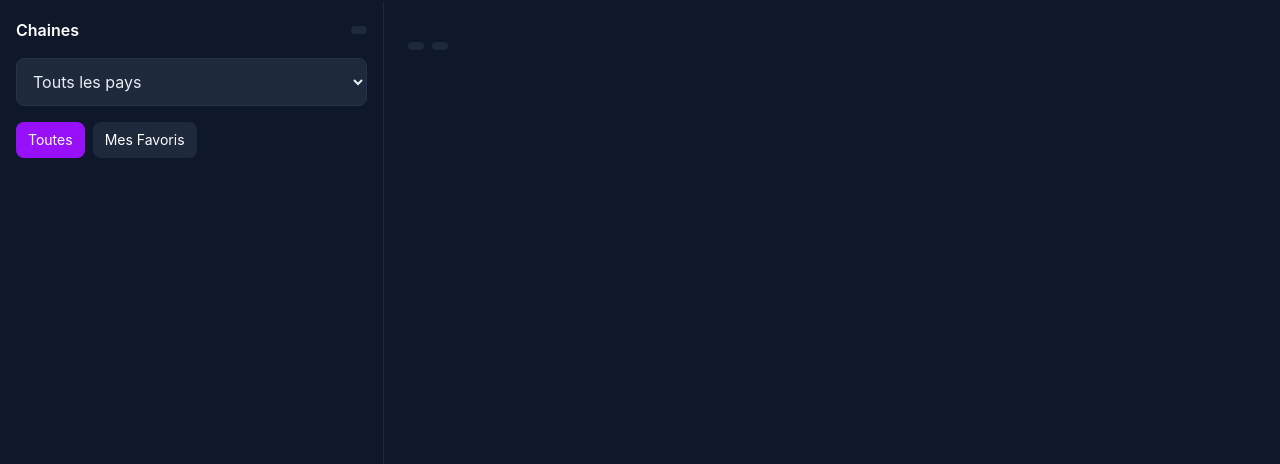
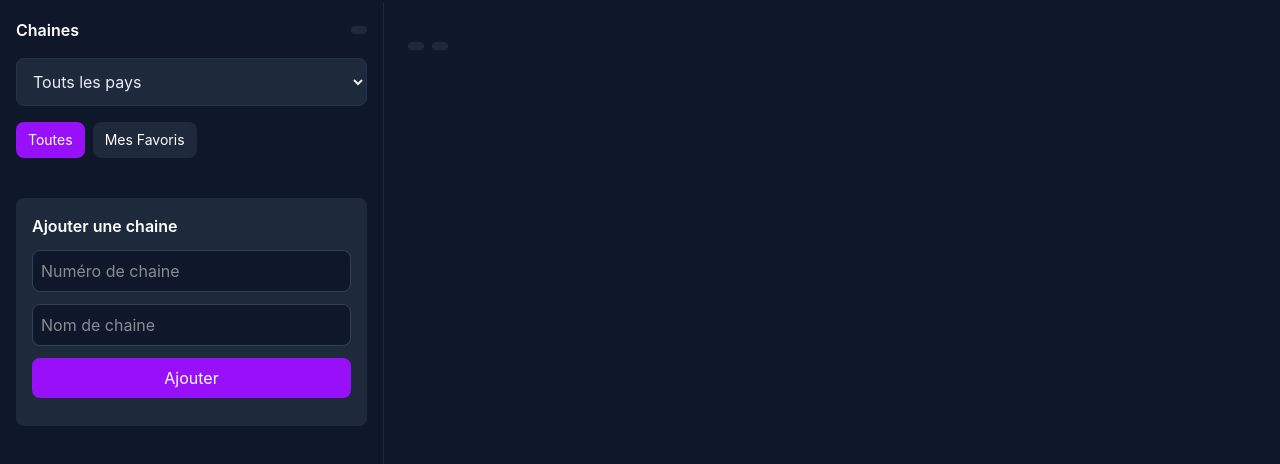
Before and after one commit to eddif-bouchra/Smart-Stream_v2, a website with bundled scripts: page index.html in a window 1280 px wide. Shown: the part 88-552 px from the top of the page. Built offline with nearby package versions, Linux system fonts and the light colour scheme; no server answers.

Commit message:
feat : ajouter formulaire d'ajoute une chaine

```diff
--- a/index.html
+++ b/index.html
@@ -42,6 +42,13 @@
                 <div id="channelsList" class="flex flex-col gap-3 ">
 
                 </div>
+                <form id="cForm" class="mt-6 flex flex-col gap-3 rounded-lg bg-[#1E293B] p-4">
+                    <h3 class="font-semibold text-white">Ajouter une chaine</h3>
+                    <input type="text" id="NChaine" placeholder="Numéro de chaine" class="rounded-lg border border-[#334155] bg-[#0F172A] p-2 text-white">
+                    <input type="text" id="NChaineN" placeholder="Nom de chaine" class="rounded-lg border border-[#334155] bg-[#0F172A] p-2 text-white">
+                    <button type="submit" class="rounded-lg bg-purple-600 px-3 py-2 text-white">Ajouter</button>
+                    <p id="mForm" class="text-sm text-red-400"></p>
+                </form>
             </aside>
             <section class="min-w-0 flex-1 p-4 md:p-6">
                 <div class="relative flex  items-center justify-center overflow-hidden rounded-xl bg-[#1E293B] ">
```
Also changed, not shown: css/output.css.
